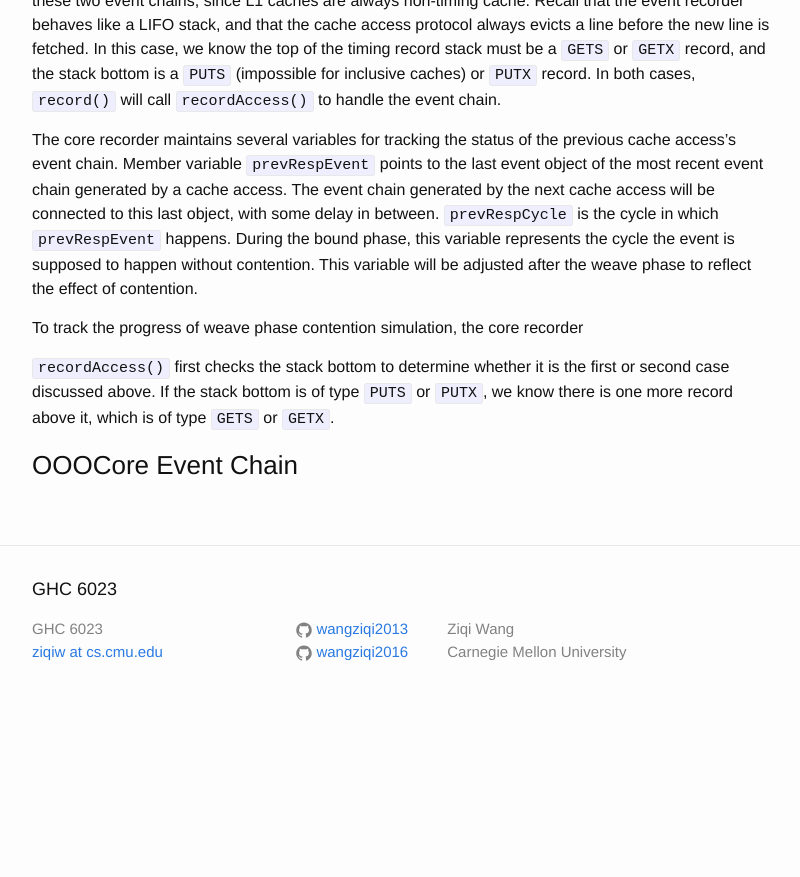
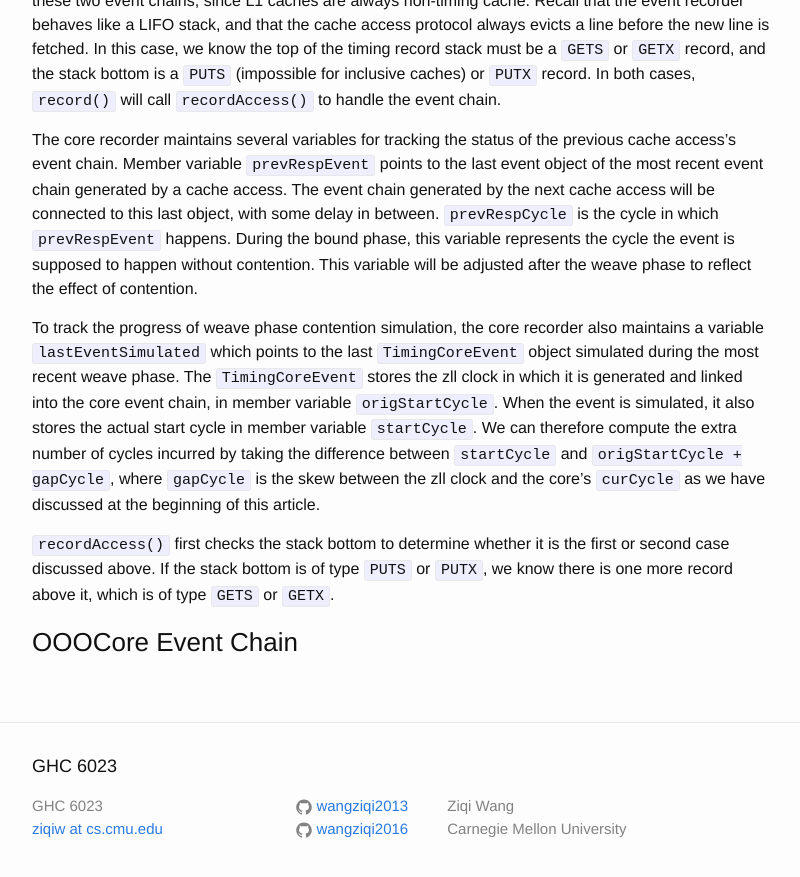
Before and after one commit to wangziqi2013/wangziqi2013.github.io, a Jekyll site: the page built from _posts/2019-01-22-understand-zsim-contention-sim.markdown, in a window 1280 px wide and 900 px high, scrolled down 16395 px. Shown: the top 877 px of the window, without its empty margins (238-1038 px from the left). Built offline with Jekyll 4.4.1, drawn with Linux system fonts in a browser that asks for light colours; before the commit the page ends 17118 px from its top, so only the background shows below that.

Commit message:
Adding TimingCoreEvent

```diff
--- a/_posts/2019-01-22-understand-zsim-contention-sim.markdown
+++ b/_posts/2019-01-22-understand-zsim-contention-sim.markdown
@@ -603,7 +603,13 @@ The event chain generated by the next cache access will be connected to this las
 `prevRespCycle` is the cycle in which `prevRespEvent` happens. During the bound phase, this variable represents the cycle
 the event is supposed to happen without contention. This variable will be adjusted after the weave phase to reflect the effect of contention.
 
-To track the progress of weave phase contention simulation, the core recorder
+To track the progress of weave phase contention simulation, the core recorder also maintains a variable `lastEventSimulated`
+which points to the last `TimingCoreEvent` object simulated during the most recent weave phase. The `TimingCoreEvent`
+stores the zll clock in which it is generated and linked into the core event chain, in member variable `origStartCycle`.
+When the event is simulated, it also stores the actual start cycle in member variable `startCycle`. We can therefore
+compute the extra number of cycles incurred by taking the difference between `startCycle` and `origStartCycle + gapCycle`,
+where `gapCycle` is the skew between the zll clock and the core's `curCycle` as we have discussed at the beginning of
+this article.
 
 `recordAccess()` first checks the stack bottom to determine whether it is the first or second case discussed above.
 If the stack bottom is of type `PUTS` or `PUTX`, we know there is one more record above it, which is of type `GETS`
```
